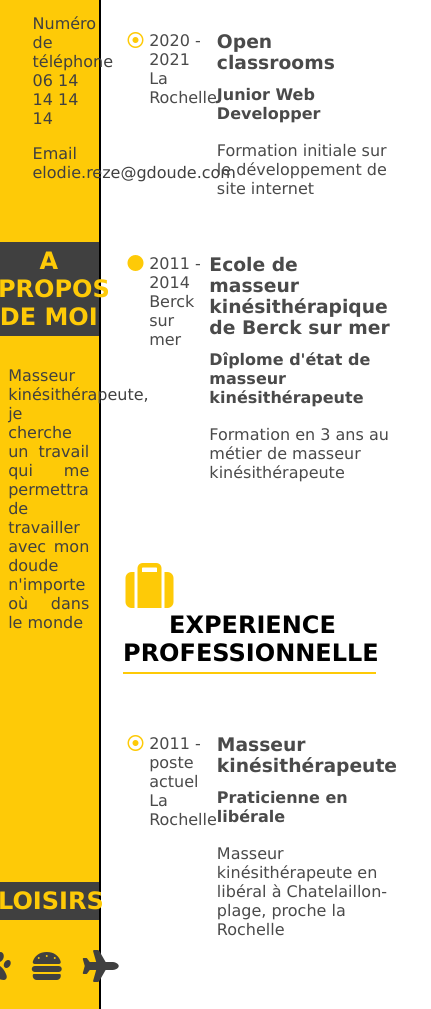
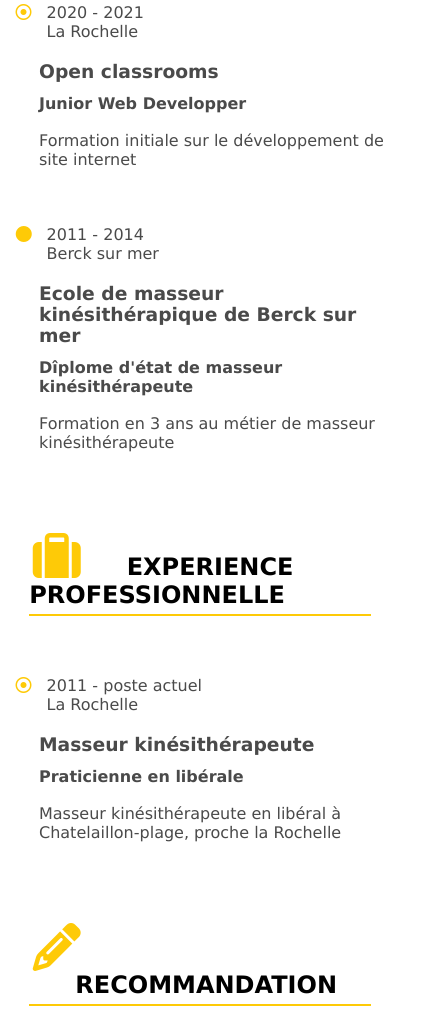
Before and after one commit to Douxie14/Projet-1, a plain HTML site: page index.html in a window 390 px wide. Shown: the part 496-1505 px from the top of the page, 431 px wide, since content can reach past the window. Drawn offline with Linux system fonts and the light colour scheme.

Commit message:
avant header top

```diff
--- a/index.html
+++ b/index.html
@@ -2,12 +2,14 @@
 <html lang="fr">
     <head>
         <meta charset="utf-8"/>
+        <meta name="viewport" content="width=device-width, initial-scale=1.0">
         <link rel="stylesheet" href="style.css"/>
         <script src="https://kit.fontawesome.com/e86bda96b6.js" crossorigin="anonymous"></script>
         <title>Projet 1</title>
     </head>
     <body>
         <div class="conteneur">
+
             <div class="CV">
                 <header>
                     <h1><span id="prenom">Elodie</span> Rezé</h1>
@@ -18,22 +20,27 @@
                         <h2><i class="fas fa-graduation-cap fa-2x"></i><span class="titre">FORMATION</span></h2>
                             <div class="formation">
                                 <div class="info">
+                                    <div class= "puce_date">
                                         <div class="puce"><i class="far fa-dot-circle"></i>
                                         </div>
                                         <div class="date"> 2020 - 2021 <br/>
                                              La Rochelle
+                                        </div>
                                     </div>
                                         <div class="info_date">
                                             <h3>Open classrooms</h3>
                                                 <h4>Junior Web Developper</h4>
                                                     <p>Formation initiale sur le développement de site internet</p>
                                         </div>
+
                                 </div>
                                 <div class="info">
+                                    <div class= "puce_date">
                                         <div class="puce"><i class="fas fa-circle"></i>
                                         </div>
                                         <div class="date"> 2011 - 2014 <br/>
                                                     Berck sur mer
+                                        </div>
                                     </div>
                                         <div class="info_date">
                                             <h3>Ecole de masseur kinésithérapique de Berck sur mer </h3>
@@ -46,9 +53,12 @@
                      <aside>
                         <h2><i class="fas fa-suitcase fa-2x"></i><span class="titre">EXPERIENCE PROFESSIONNELLE</span></h2>
                            <div class="info">
-                               <div class="puce"><i class="far fa-dot-circle"></i></div>
+                                <div class= "puce_date">
+                                    <div class="puce"><i class="far fa-dot-circle"></i>
+                                    </div>
                                         <div class="date">2011 - poste actuel<br/>
                                         La Rochelle
+                                        </div>
                                     </div>
                                     <div class="info_date">
                                         <h3>Masseur kinésithérapeute</h3>
@@ -80,7 +90,7 @@
                             14 rue des Doudes</p>
                         <p>Numéro de téléphone<br/>
                             06 14 14 14 14</p>
-                        <p>Email<br/>
+                        <p class="email">Email<br/>
                             elodie.reze@gdoude.com</p>
                     </div>
                 <h2>A PROPOS DE MOI</h2>
@@ -88,9 +98,15 @@
             <div class="loisir">
                 <h2>LOISIRS</h2>
                 <div class="loisirs">
-                <i class="fas fa-paw fa-2x"></i>
-                <i class="fas fa-hamburger fa-2x"></i>
-                <i class="fas fa-plane fa-2x"></i>
+                    <span class="fa-stack fa-2x" style="vertical-align: top;">
+                        <i class="far fa-circle fa-stack-2x"></i>
+                        <i class="fas fa-paw fa-stack-1x"></i></span>
+                    <span class="fa-stack fa-2x" style="vertical-align: top;">
+                        <i class="far fa-circle fa-stack-2x"></i>
+                        <i class="fas fa-hamburger fa-stack-1x"></i></span>
+                    <span class="fa-stack fa-2x" style="vertical-align: top;">
+                        <i class="far fa-circle fa-stack-2x"></i>
+                        <i class="fas fa-plane fa-stack-1x"></i></span>
                 </div>
             </div>
         </nav>
--- a/style.css
+++ b/style.css
@@ -59,15 +59,17 @@ section h2
 {
     margin-top: 0em;
 }
-.info
+.puce_date
 {
     display: flex;
+    margin-left: 7.5%;
+    flex: 1;
 }
 .date
 {
-    margin-left: 2%;
+    margin-left: 20%;
     display: flex;
-    flex: 1;
+
 }
 .info_date
 {
@@ -76,7 +78,10 @@ section h2
     flex-direction: column;
     margin: 0px 0px 40px 0px;
 }
-
+.info
+{
+    display: flex;
+}
 .droite .far
 {
     color: #feca07;
@@ -88,7 +93,7 @@ section h2
 }
 .puce
 {
-    margin-left: 9%;
+
 }
 .info h3
 {
@@ -131,7 +136,6 @@ nav h2
     background-color: #404040;
     color : #feca07;
     margin: 60px 0px 30px 0px;
-
     text-align: center;
 }
 .photo
@@ -148,25 +152,73 @@ img
 }
 .contact
 {
-    padding-left: 34.5px;
+    text-align: center;
+    width: 60%;
+    margin: auto;
 }
 .moi
 {
-text-align: justify;
-width: 80%;
-margin: auto;
+    text-align: justify;
+    width: 80%;
+    margin: auto;
 }
-nav .fas
-{
-    padding-right: 10px;
-    padding-left: 10px;
-}
+
 .loisir
 {
- margin-top: 250px;
+    margin-top: 250px;
 }
 .loisirs
 {
     display: flex;
-    justify-content: center;
+    justify-content: space-around;
 }
+.email
+{
+    word-wrap: break-word;
+}
+/*---------------------RESPONSIVE------------------------------*/
+
+@media all and (max-width : 850px)
+{
+    img
+    {
+        width: 80%;
+    }
+}
+@media all and (max-width : 950px)
+{
+    .info
+    {
+        display: flex;
+        flex-direction: column;
+    }
+    .info_date
+    {
+        margin-left: 10%;
+        margin-top: 20px;
+    }
+    .date
+    {
+        margin-left: 4%;
+    }
+    .puce_date
+    {
+        margin-left: 4%;
+    }
+}
+@media all and (max-width : 760px)
+{
+    .conteneur
+    {
+        display: flex;
+        flex-direction: column;
+    }
+    nav
+    {
+        width: 100%;
+    }
+    .CV
+    {
+        width: 100%;
+    }
+}
```
Also changed, not shown: 1 other file. Lines whose indentation alone changed are shown as unchanged.
